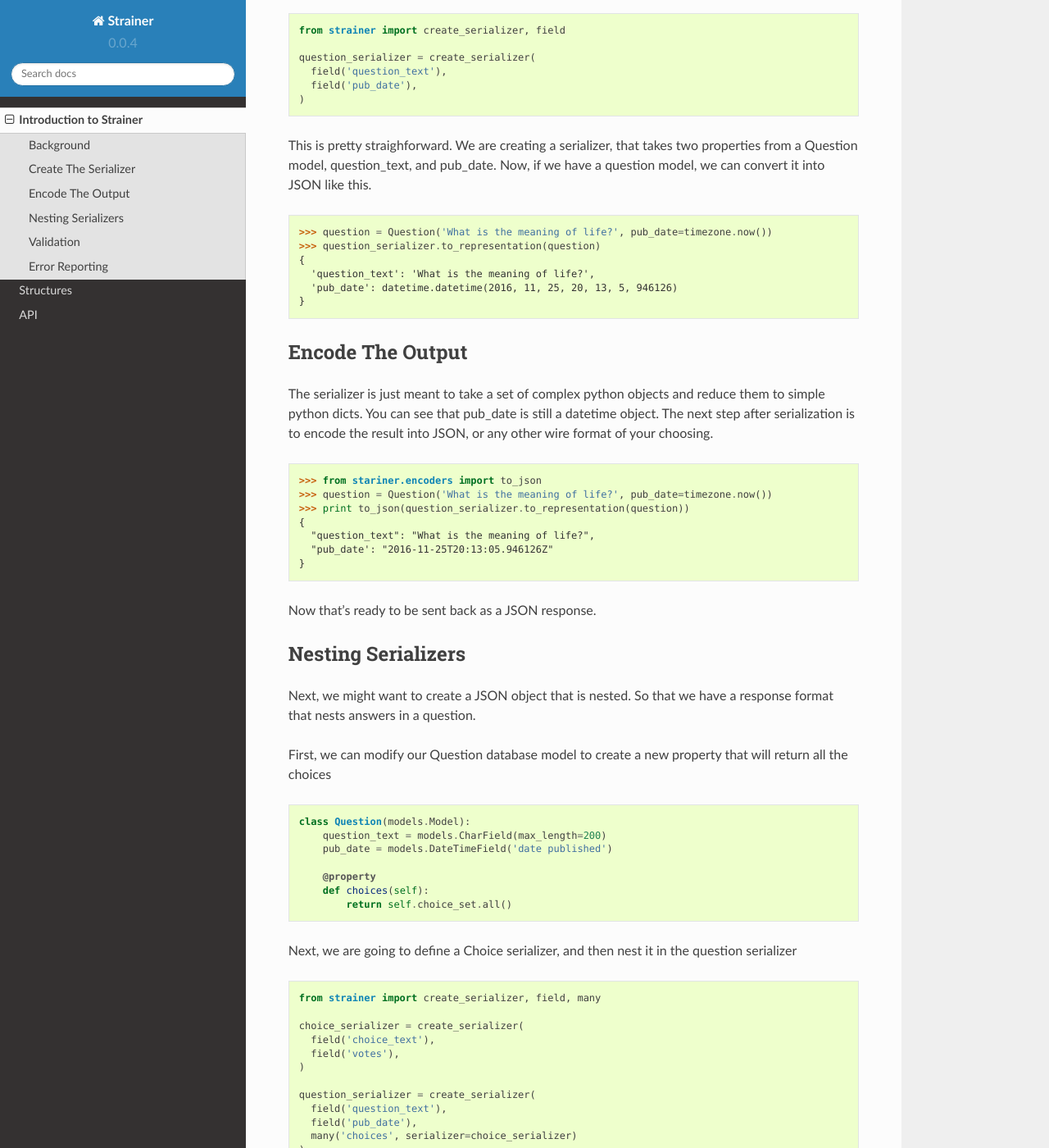
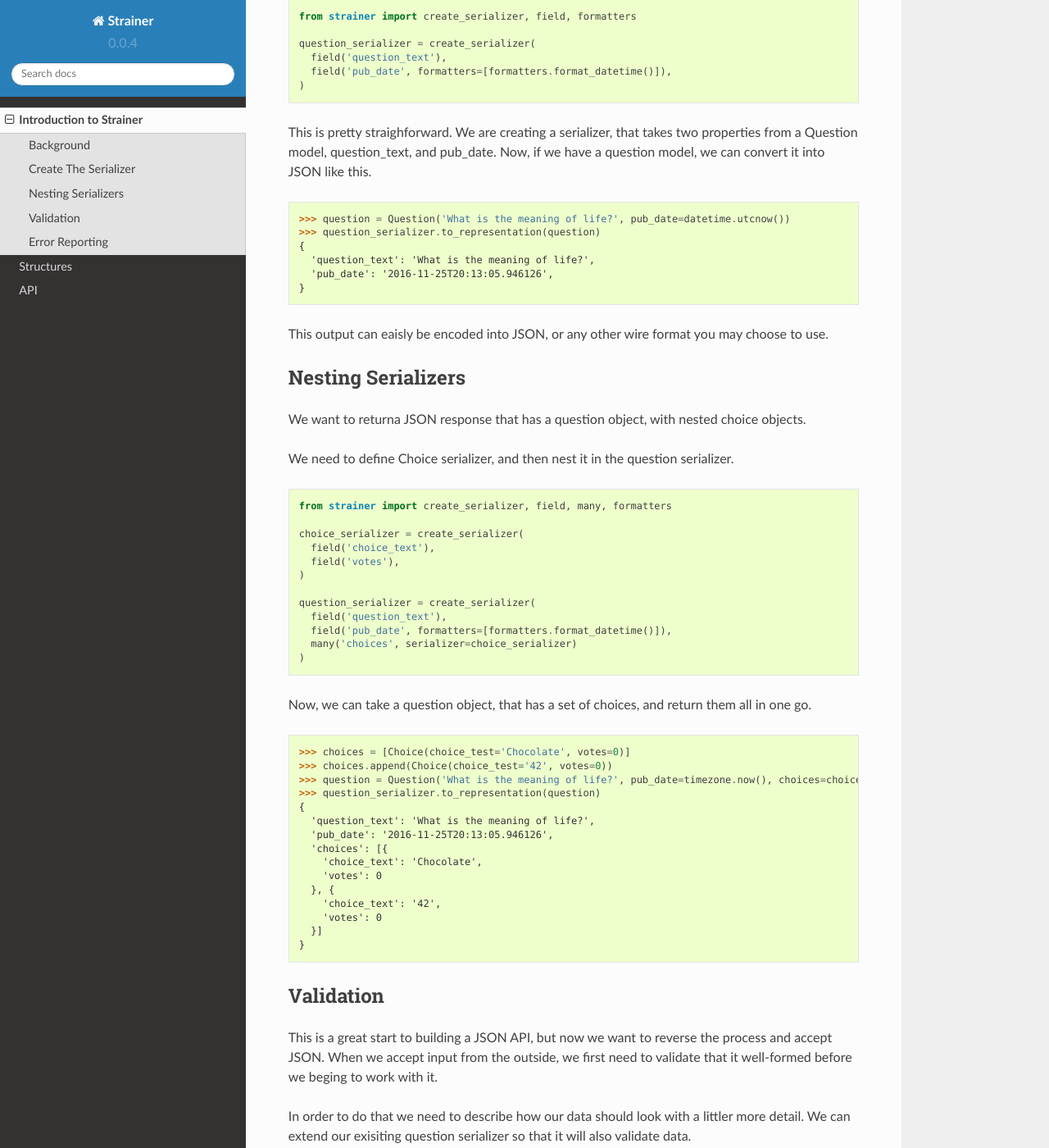
Before and after one commit to voidfiles/strainer, a Sphinx documentation site: the page built from docs/source/introduction.rst, in a window 1280 px wide and 1400 px high, scrolled down 779 px. Shown: the whole window at 82% size. Built offline with Sphinx 7.4.7 and the Read the Docs theme 2.0.0, drawn with Linux system fonts in a browser that asks for light colours; some of the changed text lies outside the part shown.

Commit message:
Created formatters

```diff
--- a/HISTORY.rst
+++ b/HISTORY.rst
@@ -11,6 +11,9 @@ Unreleased
 * Added a dict_field, if source is dict, instead of an object
 * Added ability to pass validators to child, and many instances applying validation before moving to sub-element
 * Added tests around catching nested validation errors
+* Added preparers
+* Everything can be imported from one namespace
+
 
 0.0.5 (2016-11-29)
 ++++++++++++++++++
--- a/docs/source/api.rst
+++ b/docs/source/api.rst
@@ -7,7 +7,7 @@ API
 .. automodule:: strainer.validators
    :members:
 
-.. automodule:: strainer.encoders
+.. automodule:: strainer.formatters
    :members:
 
 .. automodule:: strainer.exceptions
--- a/docs/source/introduction.rst
+++ b/docs/source/introduction.rst
@@ -2,29 +2,28 @@ Introduction to Strainer
 ========================
 
 Because Strainer was built with web applications in mind, here is an overview of Strainer that
-builds on the `Django tutorial <https://docs.djangoproject.com/en/1.10/intro/tutorial01/>`_.
+borrows from the `Django tutorial <https://docs.djangoproject.com/en/1.10/intro/tutorial01/>`_.
 
 Background
 ----------
 
-Here are the models from the tutorial.
+Here are the models we will use.
 
 .. code-block:: python
 
-  from django.db import models
+  class Question(object):
+      def __init__(self, question_text, pub_date, choices)
+          self.question_text = question_text
+          self.pub_date = pub_date
+          self.choices = choices
+
+  class Choice(object):
+      def __init__(self, choice_text, votes):
+          self.choice_text = choice_text
+          self.votes = votes
 
 
-  class Question(models.Model):
-      question_text = models.CharField(max_length=200)
-      pub_date = models.DateTimeField('date published')
-
-  class Choice(models.Model):
-      question = models.ForeignKey(Question, on_delete=models.CASCADE)
-      choice_text = models.CharField(max_length=200)
-      votes = models.IntegerField(default=0)
-
-
-We have the models, but now we want to create a JSON API for our models. We will need to serialize our models, which are rich python objects, into simple dicts so that we may conver that to JSON. First step is to create the  serializer.
+We have the models, but now we want to create a JSON API for our models. We will need to serialize our models, which are rich python objects, into simple dicts so that we may convert them into JSON. First step is to create the  serializer.
 
 Create The Serializer
 ---------------------
@@ -33,64 +32,36 @@ To start, we will create serializers for each model. The job of a serializer is
 
 .. code-block:: python
 
-  from strainer import create_serializer, field
+  from strainer import create_serializer, field, formatters
 
   question_serializer = create_serializer(
     field('question_text'),
-    field('pub_date'),
+    field('pub_date', formatters=[formatters.format_datetime()]),
   )
 
-This is pretty straighforward. We are creating a serializer, that takes two properties from a Question model, question_text, and pub_date. Now, if we have a question model, we can convert it
-into JSON like this.
+This is pretty straighforward. We are creating a serializer, that takes two properties from a Question model, question_text, and pub_date. Now, if we have a question model, we can convert it into JSON like this.
 
 .. code-block:: python
 
-  >>> question = Question('What is the meaning of life?', pub_date=timezone.now())
+  >>> question = Question('What is the meaning of life?', pub_date=datetime.utcnow())
   >>> question_serializer.to_representation(question)
   {
     'question_text': 'What is the meaning of life?',
-    'pub_date': datetime.datetime(2016, 11, 25, 20, 13, 5, 946126)
+    'pub_date': '2016-11-25T20:13:05.946126',
   }
 
-Encode The Output
------------------
-
-The serializer is just meant to take a set of complex python objects and reduce them to simple python dicts. You can see that pub_date is still a datetime object. The next step after serialization is to encode the result into JSON, or any other wire format of your choosing.
-
-.. code-block:: python
-
-  >>> from stariner.encoders import to_json
-  >>> question = Question('What is the meaning of life?', pub_date=timezone.now())
-  >>> print to_json(question_serializer.to_representation(question))
-  {
-    "question_text": "What is the meaning of life?",
-    "pub_date': "2016-11-25T20:13:05.946126Z"
-  }
-
-Now that's ready to be sent back as a JSON response.
+This output can eaisly be encoded into JSON, or any other wire format you may choose to use.
 
 Nesting Serializers
 -------------------
 
-Next, we might want to create a JSON object that is nested. So that we have a response format that nests answers in a question.
+We want to returna JSON response that has a question object, with nested choice objects.
 
-First, we can modify our Question database model to create a new property that will return all the choices
+We need to define Choice serializer, and then nest it in the question serializer.
 
 .. code-block:: python
 
-  class Question(models.Model):
-      question_text = models.CharField(max_length=200)
-      pub_date = models.DateTimeField('date published')
-
-      @property
-      def choices(self):
-          return self.choice_set.all()
-
-Next, we are going to define a Choice serializer, and then nest it in the question serializer
-
-.. code-block:: python
-
-  from strainer import create_serializer, field, many
+  from strainer import create_serializer, field, many, formatters
 
   choice_serializer = create_serializer(
     field('choice_text'),
@@ -99,7 +70,7 @@ Next, we are going to define a Choice serializer, and then nest it in the questi
 
   question_serializer = create_serializer(
     field('question_text'),
-    field('pub_date'),
+    field('pub_date', formatters=[formatters.format_datetime()]),
     many('choices', serializer=choice_serializer)
   )
 
@@ -107,13 +78,13 @@ Now, we can take a question object, that has a set of choices, and return them a
 
 .. code-block:: python
 
-  >>> question = Question('What is the meaning of life?', pub_date=timezone.now())
-  >>> question.choice_set.create(choice_test='Chocolate')
-  >>> question.choice_set.create(choice_test='42')
+  >>> choices = [Choice(choice_test='Chocolate', votes=0)]
+  >>> choices.append(Choice(choice_test='42', votes=0))
+  >>> question = Question('What is the meaning of life?', pub_date=timezone.now(), choices=choices)
   >>> question_serializer.to_representation(question)
   {
     'question_text': 'What is the meaning of life?',
-    'pub_date': datetime.datetime(2016, 11, 25, 20, 13, 5, 946126),
+    'pub_date': '2016-11-25T20:13:05.946126',
     'choices': [{
       'choice_text': 'Chocolate',
       'votes': 0
@@ -123,19 +94,16 @@ Now, we can take a question object, that has a set of choices, and return them a
     }]
   }
 
-This is great, we can serialize both questions and choices in an efficent, easy to use manner.
-
 Validation
 ----------
 
-This is a great start to building a JSON API, but now we want to reverse the process accept JSON. When we accept input from the outside, we first need to validate that it well-formed before we beging to work with it.
+This is a great start to building a JSON API, but now we want to reverse the process and accept JSON. When we accept input from the outside, we first need to validate that it well-formed before we beging to work with it.
 
 In order to do that we need to describe how our data should look with a littler more detail. We can extend our exisiting question serializer so that it will also validate data.
 
 .. code-block:: python
 
-  from strainer import create_serializer, field
-  from strainer import validators
+  from strainer import create_serializer, field, validators, formatters
 
   question_serializer = create_serializer(
     field('question_text', validators=[
@@ -145,7 +113,7 @@ In order to do that we need to describe how our data should look with a littler
     field('pub_date', validators=[
       validators.required(),
       validators.datetime(),
-    ]),
+    ], formatters=[formatters.format_datetime()]),
   )
 
 In both cases, we are making these fields required. For question_text though we are ensuring that the input is a string, but also that it is no longer then 200 characters long. For pub_date we are ensuring that the input is a valid date and time. In this context it means that we can parse a valid ISO 8601 datetime string from the input.
--- a/docs/source/structure.rst
+++ b/docs/source/structure.rst
@@ -25,8 +25,7 @@ During deserialization, you can apply validators. The validators will make sure
 
 .. code-block:: python
 
-  from strainer import field
-  from strainer import validators
+  from strainer import field, validators
 
   a_field = field('a', validators=[validators.required(), validators.string(max_length=20)])
 
@@ -43,8 +42,7 @@ validation, otherwise all the values will be rejected.
 
 .. code-block:: python
 
-  from strainer import field
-  from strainer import validators
+  from strainer import field, validators
 
   a_field = field('a', multiple=True, validators=[validators.required(), validators.string(max_length=20)])
 
--- a/strainer/__init__.py
+++ b/strainer/__init__.py
@@ -4,7 +4,9 @@ __author__ = 'Alex Kessinger'
 __license__ = 'Apache 2.0'
 __copyright__ = 'Copyright 2016 Alex Kessiger'
 
-from .structure import (create_serializer, many, child, field)
+from .structure import (create_serializer, many, child, field, dict_field)
 from .exceptions import ValidationException
+from strainer import formatters
+from strainer import validators
 
-__all__ = (create_serializer, many, child, field, ValidationException)
+__all__ = (create_serializer, many, child, field, dict_field, ValidationException, formatters, validators)
```
Also changed, not shown: README.rst (+9 -2 lines), docs/source/index.rst (+9 -5 lines), 8 other files.
